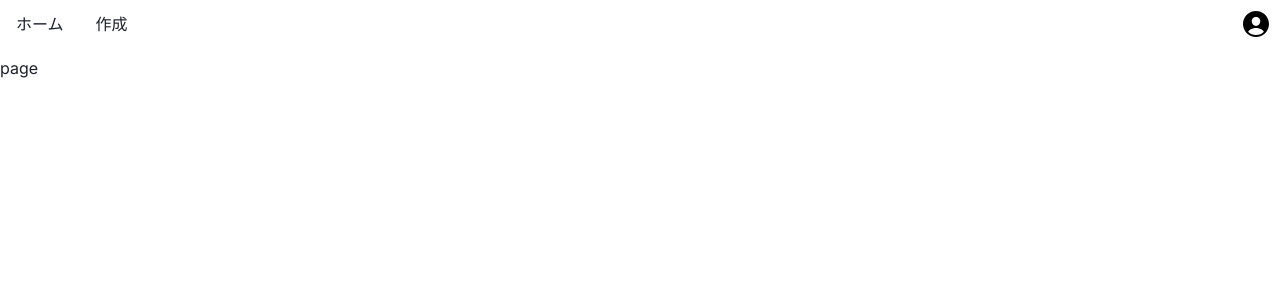
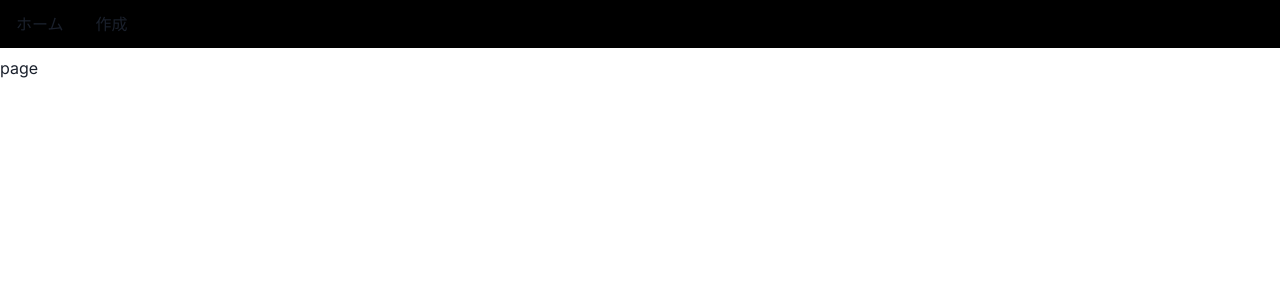
Before and after one commit to hiromuota166/kuromalun, a Next.js app in the folder kuromalun-front/: page /set in a window 1280 px wide. Shown: the top 300 px of the page. Built offline with nearby package versions, Linux system fonts and the light colour scheme.

Commit message:
修正:nav barの背景色

```diff
--- a/kuromalun-front/src/components/Navigation.tsx
+++ b/kuromalun-front/src/components/Navigation.tsx
@@ -12,7 +12,7 @@ const Navigation: React.FC = () => {
 
   return (
     <div>
-      <nav className='fixed z-50 bg-mainColor w-full flex justify-between items-center'>
+      <nav className='fixed z-50 bg-backgroundColor w-full flex justify-between items-center'>
         <ul className='items-center flex'>
           <li className='justify-center'>
             <a href="/" className={getLinkClasses('/')}>ホーム</a>
```
